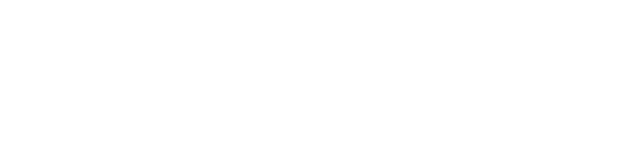
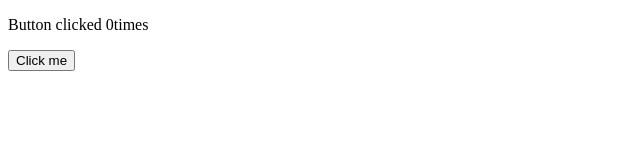
Before and after one commit to acciojob/button-counter-Sruthin31, a React app: page / in a window 1280 px wide. Shown: the whole page, without its empty margins (0-640 px from the left). Built offline with nearby package versions, Linux system fonts and the light colour scheme.

Commit message:
Set up Button Counter project with working Webpack config and initial component

```diff
--- a/src/components/App.js
+++ b/src/components/App.js
@@ -1,11 +1,19 @@
 
-import React from "react";
+import React, { useState } from "react";
 import './../styles/App.css';
 
 const App = () => {
+  const [count,setCount] = useState(0);
+  const handleClick = () =>{
+    setCount(count+1);
+  }
   return (
+
+
     <div>
         {/* Do not remove the main div */}
+        <p>Button clicked {count}times</p>
+        <button onClick={handleClick}>Click me</button>
     </div>
   )
 }
--- a/webpack.config.js
+++ b/webpack.config.js
@@ -4,8 +4,9 @@ module.exports = {
     entry: './src/index.js',
 
     output: {
-        path: path.join(__dirname,"/dist"),
-        filename: "index_bundle.js",
+         path: path.join(__dirname, "/dist"),
+    filename: "index_bundle.js",
+    publicPath: "/",
     },
     module:{
         rules: [
```
Also changed, not shown: package.json (+13 -13 lines), src/index.html (+2 -0 lines), .babelrc, 1 other file.
